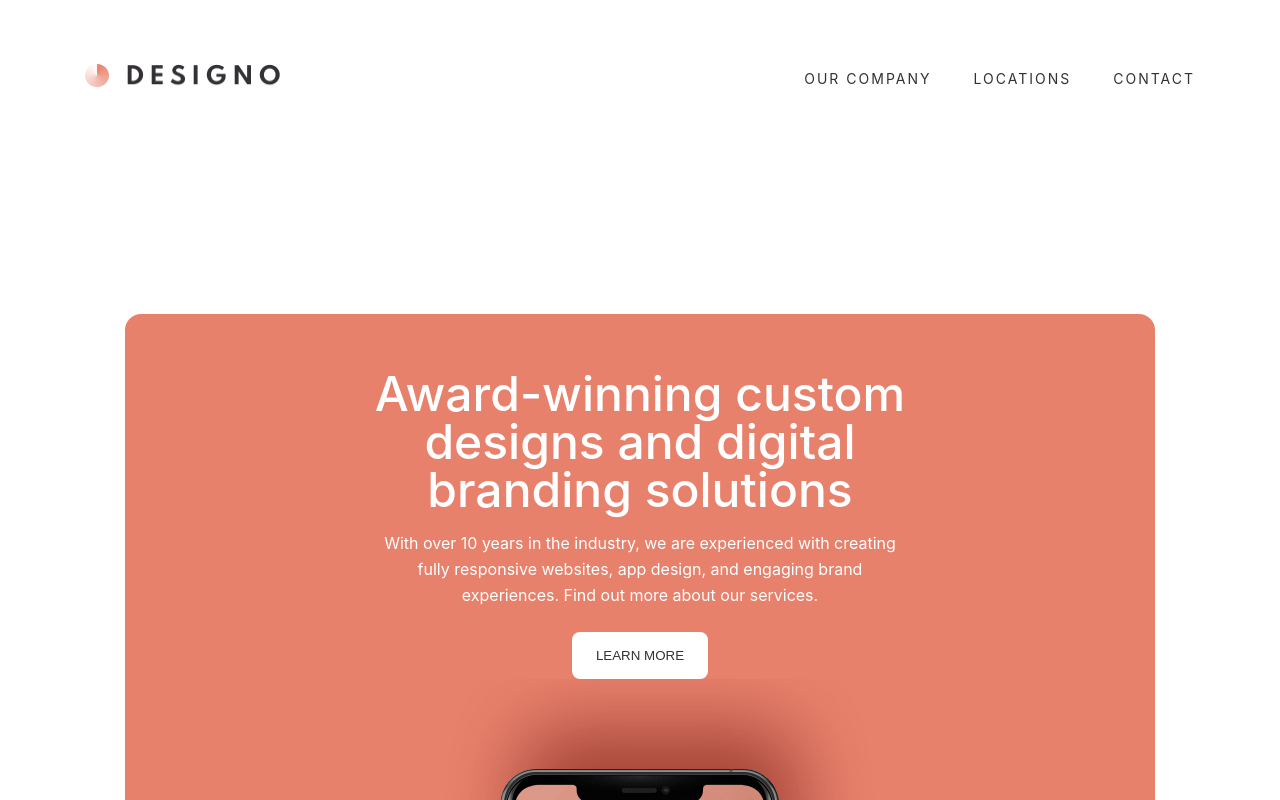
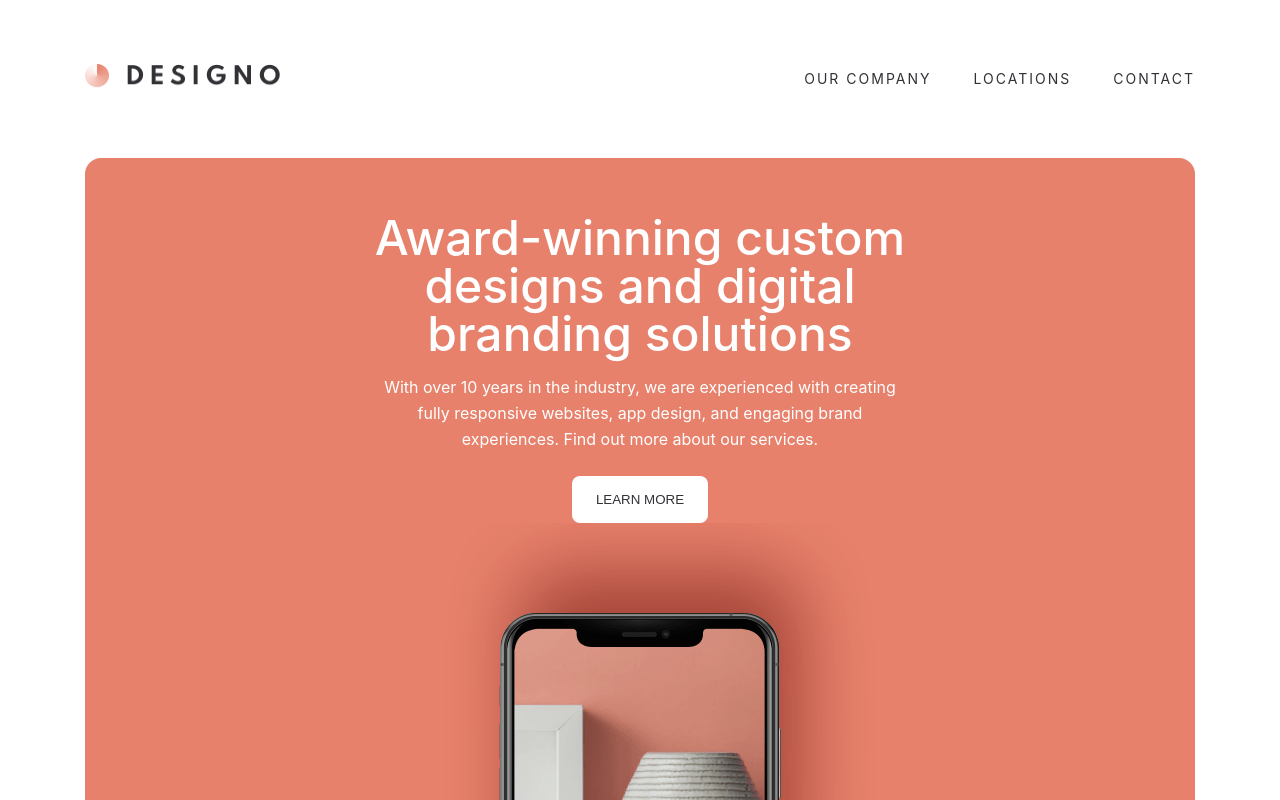
Before and after one commit to MartineauRemi/designo-website, a React (Create React App) app: page / in a window 1280 px wide. Shown: the top 800 px of the page. Built offline with nearby package versions, Linux system fonts and the light colour scheme.

Commit message:
got rid of the madding in the main section of the Homepage

```diff
--- a/src/pages/Homepage.js
+++ b/src/pages/Homepage.js
@@ -6,8 +6,6 @@ import SoftSkillsSection from '../layout/homepage/SoftSkillsSection'
 import CTABanner from '../layout/shared/CTABanner'
 
 const Main = styled.main`
-    padding: 0 var(--page-horizontal-padding);
-    padding-top: var(--page-top-padding);
     display: grid;
     row-gap: 7.5rem;
 
```
